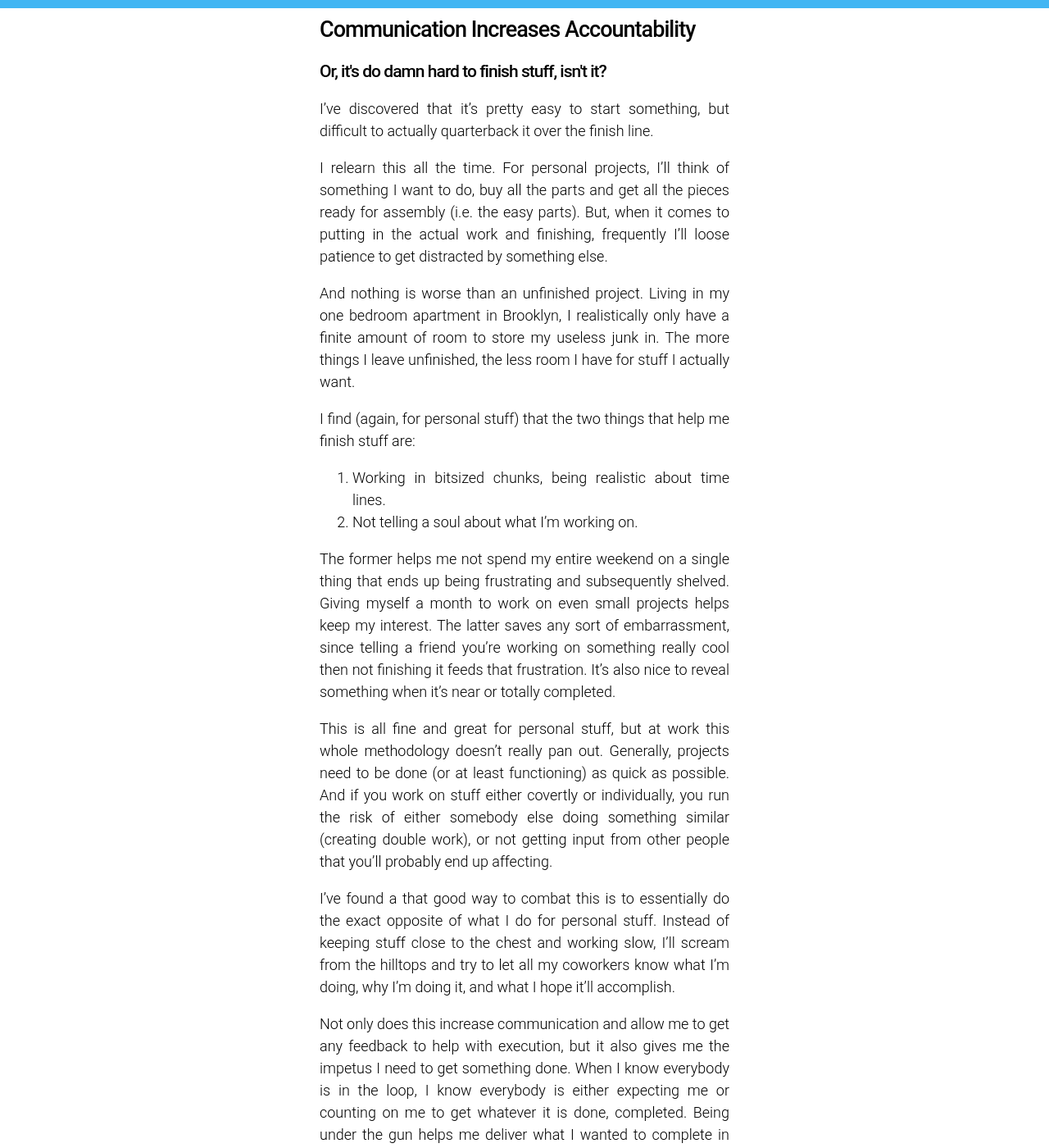
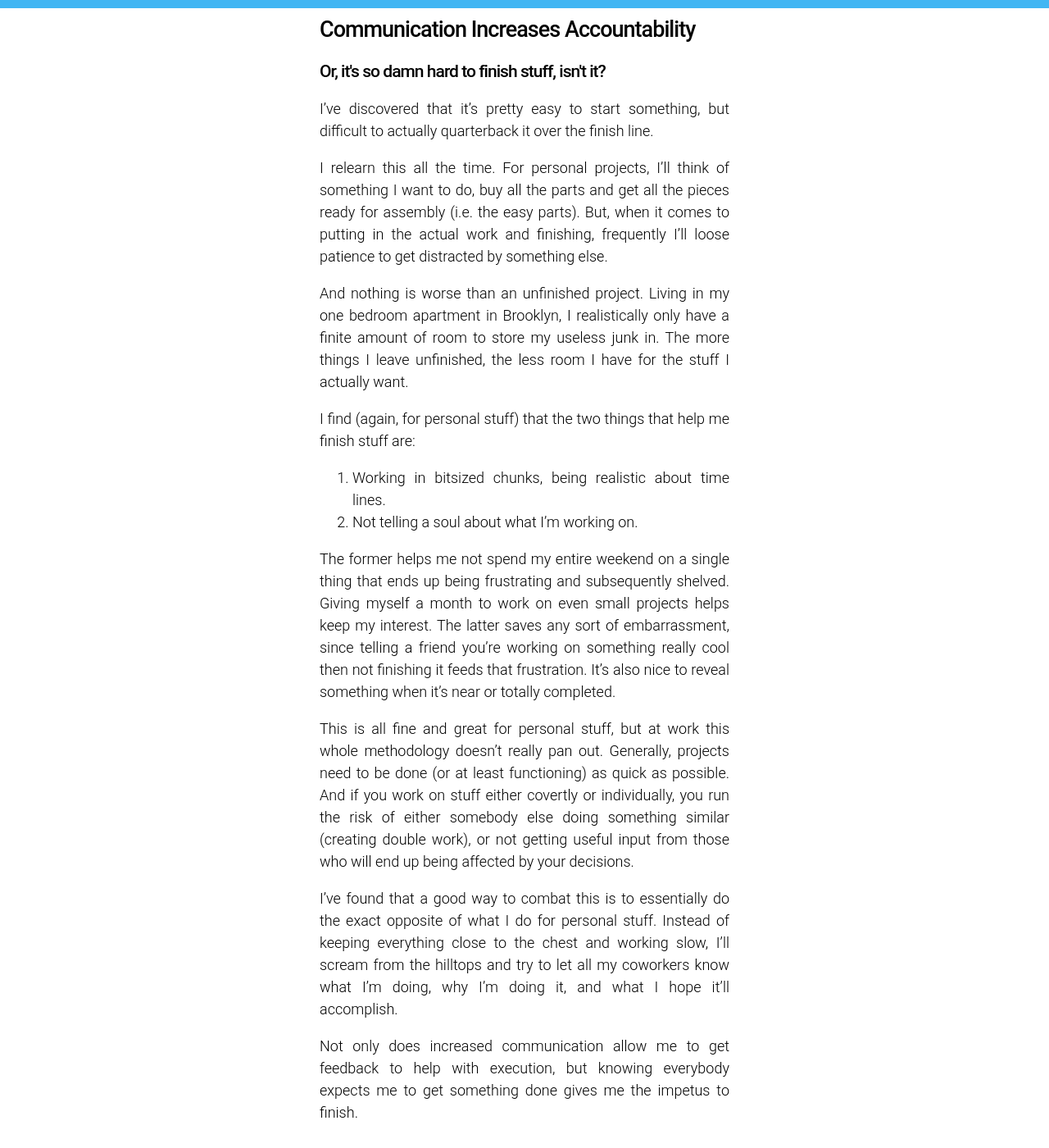
Before and after one commit to dgs3/dgs3.github.io, a Jekyll site: the page built from _posts/2016-06-05-communication.md, in a window 1280 px wide and 1400 px high. Shown: the whole window at 82% size. Built offline with Jekyll 4.4.1, drawn with Linux system fonts in a browser that asks for light colours; some of the changed text lies outside the part shown.

Commit message:
Fixed some stuff

```diff
--- a/_posts/2016-06-05-communication.md
+++ b/_posts/2016-06-05-communication.md
@@ -1,7 +1,7 @@
 ---
 layout: default
 title: Communication Increases Accountability
-subtitle: Or, it's do damn hard to finish stuff, isn't it?
+subtitle: Or, it's so damn hard to finish stuff, isn't it?
 ---
 I've discovered that it's pretty easy to start something, but difficult to
 actually quarterback it over the finish line.
@@ -33,17 +33,15 @@ This is all fine and great for personal stuff, but at work this whole
 methodology doesn't really pan out.  Generally, projects need to be done (or at
 least functioning) as quick as possible.  And if you work on stuff either
 covertly or individually, you run the risk of either somebody else doing something
-similar (creating double work), or not getting input from other people that
-you'll probably end up affecting.
+similar (creating double work), or not getting useful input from those who will
+end up being affected by your decisions.
 
-I've found a that good way to combat this is to essentially do the exact
-opposite of what I do for personal stuff.  Instead of keeping stuff close to
-the chest and working slow, I'll scream from the hilltops and try to let all my
-coworkers know what I'm doing, why I'm doing it, and what I hope it'll
+I've found that a good way to combat this is to essentially do the exact
+opposite of what I do for personal stuff.  Instead of keeping everything close
+to the chest and working slow, I'll scream from the hilltops and try to let all
+my coworkers know what I'm doing, why I'm doing it, and what I hope it'll
 accomplish.
 
-Not only does this increase communication and allow me to get any feedback to
-help with execution, but it also gives me the impetus I need to get something
-done.  When I know everybody is in the loop, I know everybody is either
-expecting me or counting on me to get whatever it is done, completed.  Being
-under the gun helps me deliver what I wanted to complete in the first place.
+Not only does increased communication allow me to get feedback to help with
+execution, but knowing everybody expects me to get something done gives me the
+impetus to finish.
```
Also changed, not shown: other parts of _posts/2016-06-05-communication.md (+1 -1 lines).
